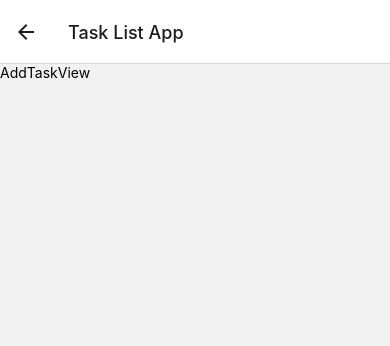
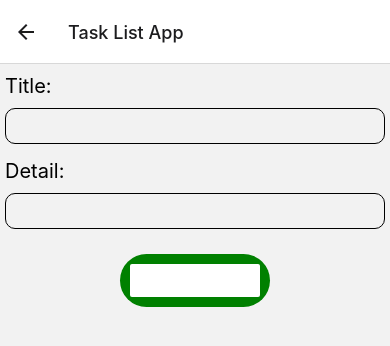
Before and after one commit to beratridvanasilturk/TaskList, a React Native app in the folder TaskList/: screen /AddTask in a window 390 px wide. Shown: the top 346 px of the page. Built offline with nearby package versions, Linux system fonts and the light colour scheme.

Commit message:
Added GoBackMainScene Func when "Save Task" Button Tapped on AddTaskView

```diff
--- /dev/null
+++ b/TaskList/components/TaskForm.js
@@ -0,0 +1,55 @@
+import { StyleSheet, Text, View, TextInput, Button } from 'react-native'
+import React, { useState } from 'react'
+
+export default function TaskForm({onTapped}) {
+    const [title, setTitle] = useState('');
+    const [detail, setDetail] = useState('');
+    return (
+        <View style={styles.main}>
+            <Text style={styles.label}>Title:</Text>
+            <TextInput
+                style={styles.textInput}
+                value={title}
+                onChangeText={(text) => setTitle(text)}
+            />
+            <Text style={styles.label}>Detail:</Text>
+            <TextInput
+                style={styles.textInput}
+                value={detail}
+                onChangeText={(text) => setDetail(text)}
+            />
+            <View style={styles.buttonView}>
+                <Button title="Save Task" color={'white'} onPress={() => onTapped(title)}/>
+            </View>
+        </View>
+    )
+}
+
+const styles = StyleSheet.create({
+    main: {
+        marginTop: 10,
+    },
+    label: {
+        fontSize: 20,
+        marginBottom: 5,
+        marginLeft: 5,
+
+    },
+    textInput: {
+        fontSize: 20,
+        borderWidth: 1,
+        borderColor: 'black',
+        borderRadius: 10,
+        marginBottom: 15,
+        padding: 5,
+        margin: 5,
+    },
+    buttonView: {
+        backgroundColor: 'green',
+        borderRadius: 50,
+        padding: 10,
+        margin: 10,
+        width: 150,
+        alignSelf: 'center',
+    },
+})
--- a/TaskList/context/TaskListContext.js
+++ b/TaskList/context/TaskListContext.js
@@ -1,5 +1,6 @@
 import React, { useState, useReducer } from 'react';
 import createDataContext from './createDataContext';
+import { act } from 'react-test-renderer';
 
 const taskReducer = (state, action) => {
     // action icerisindeki type'a gore islem yapar.
@@ -8,7 +9,8 @@ const taskReducer = (state, action) => {
             return [...state, {
                 // id olarak random bir sayi olusturulur.
                 id: Math.floor(Math.random() * 99999) ,
-                title: 'New Task Added' }];
+                title: action.payload.title,
+                content: action.payload.content }];
 
         case 'DELETE_TASK':
             // payload icerisindeki action'a task id esit degilse bunlari alir yeni bir array'e atariz, yani state'i  filtreleriz.
@@ -21,10 +23,13 @@ const taskReducer = (state, action) => {
 
 
 const addNewTask = (dispatch) => {
-    return () => {
+    return (title, content, callBackMain ) => {
         // useReducer kullanimi
         // objenin tipine gore islem yapar.
-        dispatch({ type: 'ADD_TASK' });
+        dispatch({ type: 'ADD_TASK', payload: { title, content } });
+        if (callBackMain) {
+            callBackMain();
+        }
         // useState kullanimi
         // setSampleArray([...sampleArray, {title: 'newTask'}]);
     };
--- a/TaskList/screens/AddTaskView.js
+++ b/TaskList/screens/AddTaskView.js
@@ -1,12 +1,22 @@
 import { StyleSheet, Text, View } from 'react-native'
 import React from 'react'
+import TaskForm from '../components/TaskForm'
+import { Context } from '../context/TaskListContext';
+import { useContext } from 'react';
 
-export default function AddTaskView() {
+export default function AddTaskView( { navigation } ) {
+  const { addNewTask } = useContext(Context);
   return (
-    <View>
-      <Text>AddTaskView</Text>
-    </View>
-  )
+    <TaskForm
+      onTapped={(title, content) => {
+        // title ve content bu ekrandan addnewtask fonksiyonuna gonderiliyor.
+        addNewTask(title, content, () =>
+          navigation.navigate('Main'));
+        console.log(title);
+        console.log(content);
+      }}
+    />
+  );
 }
 
 const styles = StyleSheet.create({})
--- a/TaskList/screens/DetailTaskView.js
+++ b/TaskList/screens/DetailTaskView.js
@@ -15,6 +15,7 @@ export default function DetailTaskView( { route }) {
   return (
     <View>
       <Text>{task.title}</Text>
+      <Text>{task.content}</Text>
     </View>
   )
 }
```
